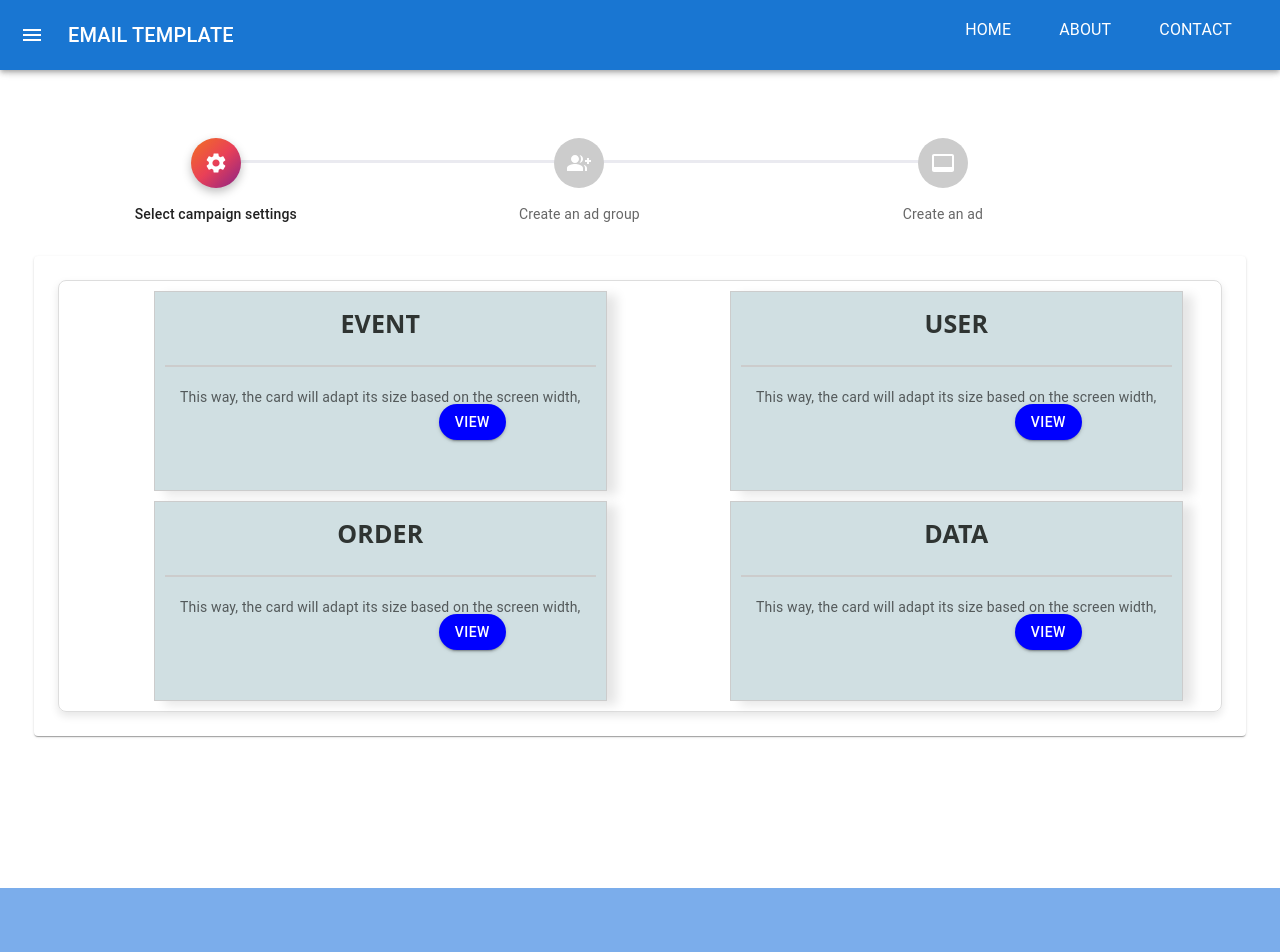
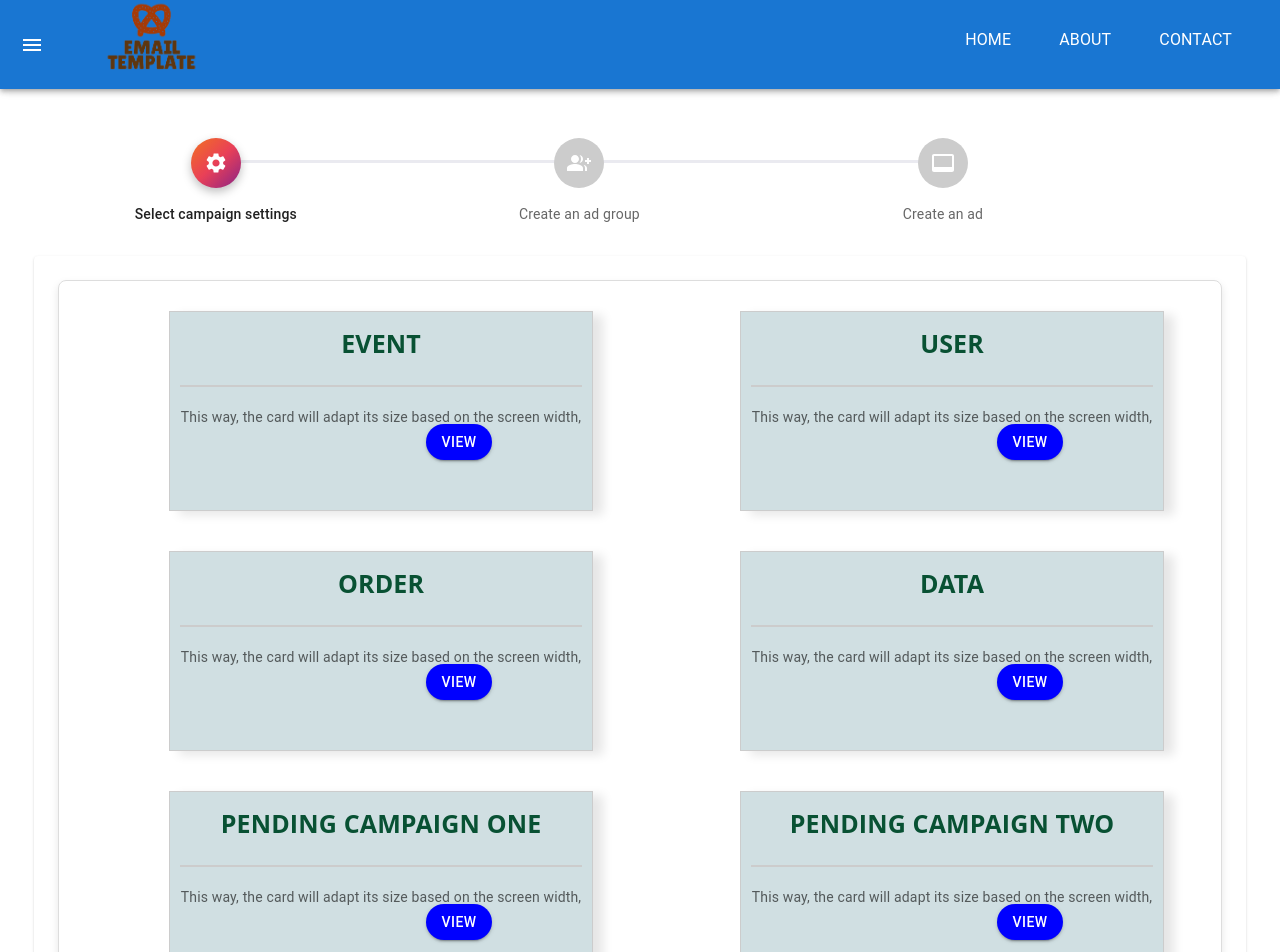
Before and after one commit to nakandara/email-template, a React (Create React App) app: page /template in a window 1280 px wide. Shown: the top 952 px of the page. Built offline with nearby package versions, Linux system fonts and the light colour scheme.

Commit message:
add image

```diff
--- a/src/components/category/CustomCardProps.tsx
+++ b/src/components/category/CustomCardProps.tsx
@@ -153,7 +153,7 @@ const CustomCard: React.FC<CustomCardProps> = ({
         >
           <option value="Text">Text</option>
           <option value="Number">Number</option>
-          <option value="Number">List</option>
+          <option value="List">List</option>
           <option value="string">string</option>
           <option value="Date">Date</option>
         </select>
--- a/src/components/category/PastOrders.tsx
+++ b/src/components/category/PastOrders.tsx
@@ -19,7 +19,11 @@ const PastOrders: React.FC<CustomCardProps> = ({
   tableColumn,
 }) => {
   const { selectPayLoad } = useCardContext();
-
+  console.log(tableColumn, "tableColumn");
+  console.log(card_Name, "card_Name");
+  console.log(typeItem, "typeItem");
+  console.log(subCategory, "subCategory");
+  console.log(title, "title");
 
   const [type, setType] = useState("");
   const [name, setName] = useState("");
--- a/src/components/layout/DrawerAppBar.tsx
+++ b/src/components/layout/DrawerAppBar.tsx
@@ -85,9 +85,9 @@ export default function DrawerAppBar(props: Props) {
           <Typography
             variant="h6"
             component="div"
-            sx={{ flexGrow: 1, display: { xs: "none", sm: "block" } }}
+            sx={{ flexGrow: 1,fontStyle:"italic", display: { xs: "none", sm: "block" } }}
           >
-            EMAIL TEMPLATE
+              <img style={{height:"80px"}} src="/media/emailTemplate.png" alt="girl one"/>
           </Typography>
           <Box sx={{ display: { xs: "none", sm: "block" } }}>
             {navItems.map((item) => (
--- a/src/components/template/PayloadList.tsx
+++ b/src/components/template/PayloadList.tsx
@@ -4,7 +4,7 @@ import Button from "@mui/material/Button";
 import { useCardContext } from "../context/CardContext";
 import { Box, Modal, Typography } from "@mui/material";
 
-const sampleItems = ["EVENT", "USER", "ORDER", "DATA"];
+const sampleItems = ["EVENT", "USER", "ORDER", "DATA","PENDING CAMPAIGN ONE","PENDING CAMPAIGN TWO","PENDING CAMPAIGN THREE"];
 
 const EventModalContent = () => {
 
@@ -103,7 +103,12 @@ const PayloadList = () => {
         return <OrderModalContent />;
         case "DATA":
           return <DataModalContent />;
-      // Add more cases for other items if needed
+          case "PENDING CAMPAIGN ONE":
+            return <DataModalContent />;
+            case "PENDING CAMPAIGN TWO":
+              return <DataModalContent />;
+              case "PENDING CAMPAIGN THREE":
+                return <DataModalContent />;
       default:
         return null;
     }
--- a/src/components/template/Template.css
+++ b/src/components/template/Template.css
@@ -85,11 +85,11 @@
   .ul-class {
     list-style: none;
 
-    margin: 0;
+    margin: 20px;
     padding: 0;
     display: grid;
     grid-template-columns: repeat(2, 1fr);
-    grid-gap: 10px; /* Adjust the gap between items as needed */
+    grid-gap: 40px; /* Adjust the gap between items as needed */
   }
 
   .cardItem {
@@ -107,6 +107,14 @@
     box-shadow: 10px 4px 10px rgba(0, 0, 0, 0.1);
 
   }
+
+  .cardItem:hover {
+
+    transform: scale(1.20);
+    cursor: pointer;
+    border: 2px solid #6cd6df;
+  }
+
 
   .horizontal-line {
     border-top: 2px solid #ccc; /* Adjust the color and thickness as needed */
@@ -148,7 +156,7 @@
 
   .item-heading{
     font-size: 25px;
-    color: #2f3432;
+    color: #085133;
     font-family: 'Open Sans', 'PF DinText Pro', Arial, Helvetica, sans-serif;
     line-height: 1.71428571;
     font-weight: 700;
```
Also changed, not shown: public/media/emailTemplate.png (added).
